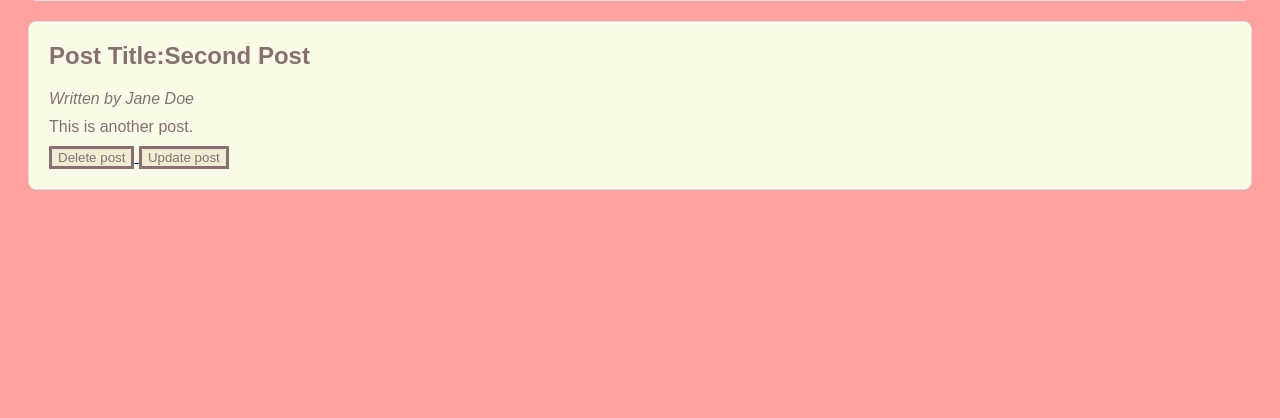
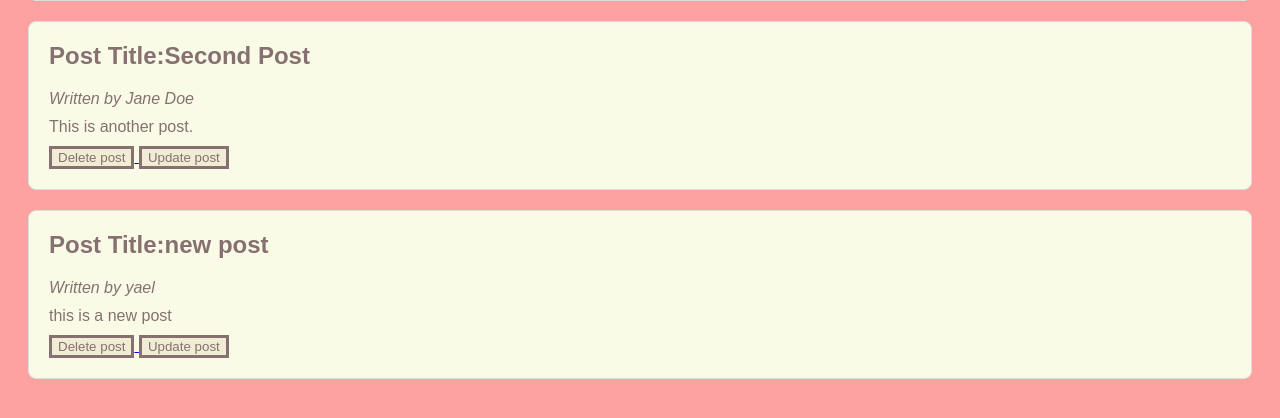
Before and after one commit to YaelZecharia/blog_proj, a Flask app: page / in a window 1280 px wide. Shown: the part 299-717 px from the top of the page. Run offline with Flask 3, Linux system fonts and the light colour scheme.

Commit message:
bugs fixed

```diff
--- a/app.py
+++ b/app.py
@@ -96,4 +96,4 @@ def update(post_id):
 
 
 if __name__ == '__main__':
-    app.run()
+    app.run(host="0.0.0.0", port=5000)
--- a/storage.json
+++ b/storage.json
@@ -10,5 +10,11 @@
         "author": "Jane Doe",
         "title": "Second Post",
         "content": "This is another post."
+    },
+    {
+        "id": 3,
+        "author": "yael",
+        "title": "new post",
+        "content": "this is a new post"
     }
 ]
--- a/templates/index.html
+++ b/templates/index.html
@@ -8,7 +8,7 @@
 </head>
 <body>
     <h1>Welcome to My Flask Blog!</h1>
-    <a href="http://localhost:5000/add">
+    <a href="{{ url_for('add') }}">
         <button>Add new post</button>
     </a>
     {% for post in posts %}
@@ -16,10 +16,10 @@
             <h2>Post Title:{{ post['title'] }}</h2>
             <p><em>Written by {{ post['author'] }}</em></p>
             <p>{{ post['content'] }}</p>
-                <a href="http://localhost:5000/delete/{{ post['id'] }}">
+            <a href="{{ url_for('delete', post_id=post['id']) }}">
                 <button>Delete post</button>
             </a>
-                <a href="http://localhost:5000/update/{{ post['id'] }}">
+            <a href="{{ url_for('update', post_id=post['id']) }}">
                 <button>Update post</button>
             </a>
         </div>
```
Lines whose indentation alone changed are shown as unchanged.
